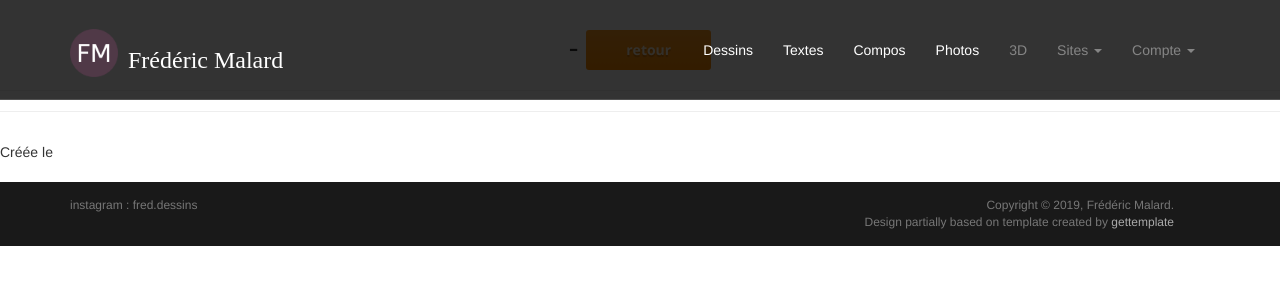
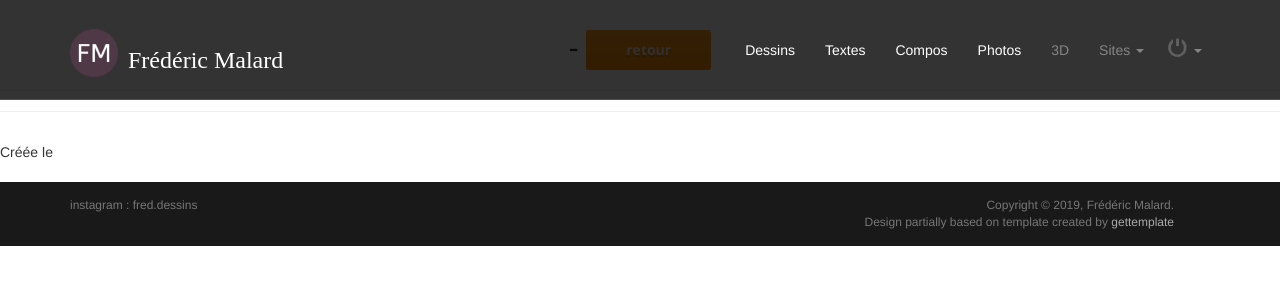
Before and after one commit to frederic-malard/blog, a Symfony app: template templates/app_web/show.html.twig in a window 1280 px wide. Shown: the top 300 px of the page. Run offline with Twig, Linux system fonts and the light colour scheme; the template is opened without the code that fills it, so the values that code supplies are empty; some libraries are stand-ins or nearby versions.

Commit message:
logos connecté et déconnecté créés avec gimp, espace sauvé dans menu

```diff
--- a/templates/base.html.twig
+++ b/templates/base.html.twig
@@ -122,15 +122,15 @@
 						</ul>
 					</li>
 					{% if app.user %}
-						<li>
+						<li style="margin-left : -0.5em; margin-right : -0.5em;">
 							<a href="{{ path('account_logout') }}">
-								Déconnexion
+								<img src="/images/connecte.png" alt="déconnexion" style="width : 1.5em; margin-top : -0.5em;">
 							</a>
 						</li>
 					{% else %}
-						<li class="dropdown">
+						<li class="dropdown" style="margin-left : -0.5em;margin-right : -0.5em;">
 							<a href="#" class="dropdown-toggle" data-toggle="dropdown">
-								Compte
+								<img src="/images/deconnecte.png" alt="déconnexion" style="width : 1.5em; margin-top : -0.5em;">
 								<b class="caret"></b>
 							</a>
 							<ul class="dropdown-menu">
```
Also changed, not shown: public/images/63769.png (added), public/images/connecte.png (added), public/images/deconnecte.png (added), 2 other files.
